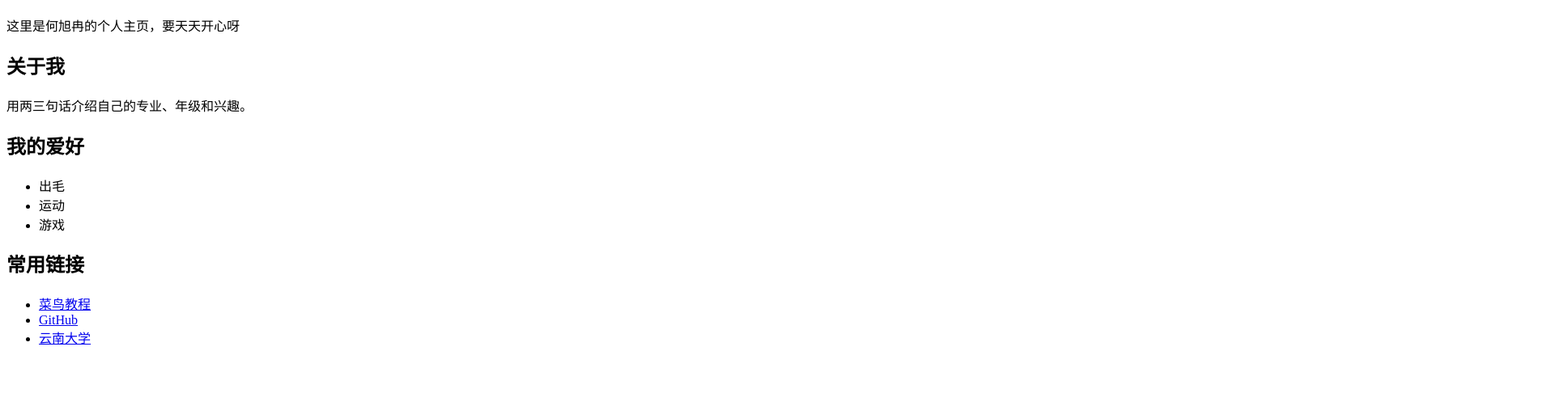
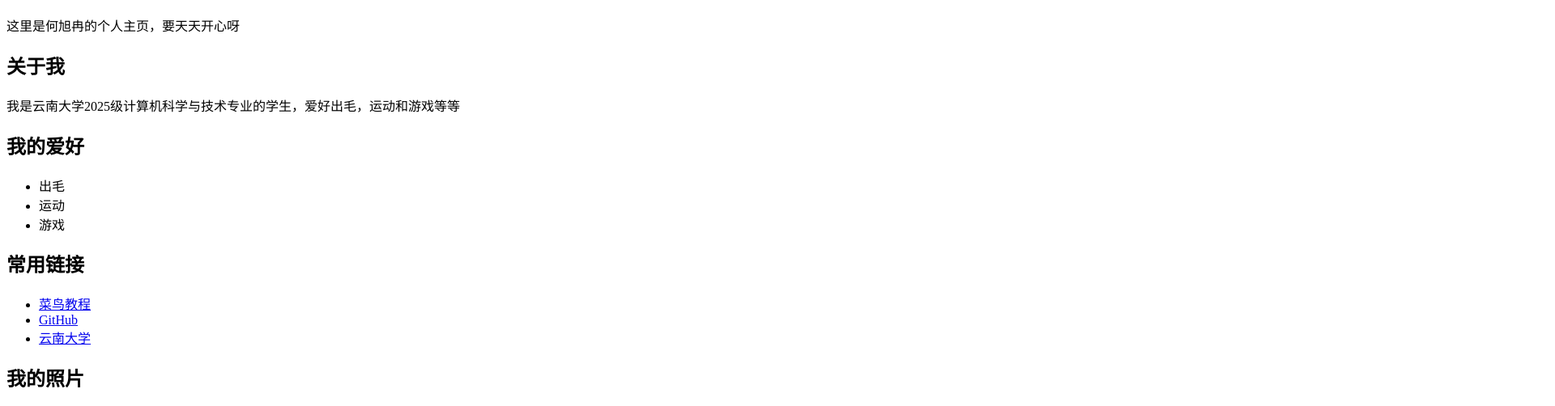
Before and after one commit to BaiFengFUR/frontend-practice, a plain HTML site: page homepage/index.html in a window 1280 px wide. Shown: the part 70-572 px from the top of the page at 81% size, 1920 px wide, since content can reach past the window. Drawn offline with Linux system fonts and the light colour scheme.

Commit message:
添加个人照片

```diff
--- a/homepage/index.html
+++ b/homepage/index.html
@@ -9,7 +9,7 @@
   <h1>何旭冉的个人主页</h1>
   <p>这里是何旭冉的个人主页，要天天开心呀</p>
 <h2>关于我</h2>
-<p>用两三句话介绍自己的专业、年级和兴趣。</p>
+<p>我是云南大学2025级计算机科学与技术专业的学生，爱好出毛，运动和游戏等等</p>
 <h2>我的爱好</h2>
 <ul>
   <li>出毛</li>
@@ -22,5 +22,7 @@
   <li><a href="https://github.com" target="_blank">GitHub</a></li>
   <li><a href="https://www.yunnan.edu.cn" target="_blank">云南大学</a></li>
 </ul>
+<h2>我的照片</h2>
+<img src="images/me.jpg" alt="我的照片">
 </body>
 </html>
```
Also changed, not shown: homepage/images/me.jpg (added).
